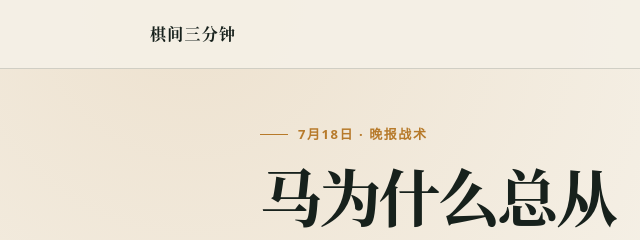
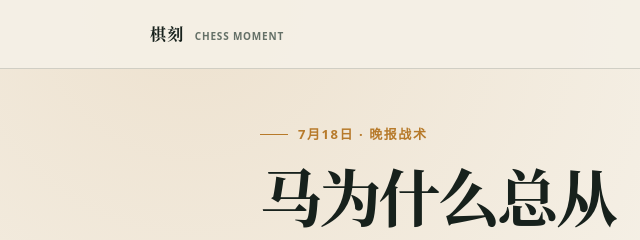
Before and after one commit to petrel2015/chess-moment, a plain HTML site: page knight-fork.html in a window 1280 px wide. Shown: the top 240 px of the page, 0-640 px from the left. Drawn offline with Linux system fonts and the light colour scheme.

Commit message:
Rename project to Chess Moment

```diff
--- a/assets/styles.css
+++ b/assets/styles.css
@@ -102,6 +102,15 @@ a { color: inherit; }
   text-decoration: none;
   font-weight: 700;
   letter-spacing: 0.08em;
+}
+.brand span {
+  margin-left: 5px;
+  color: var(--muted);
+  font-family: ui-sans-serif, system-ui, sans-serif;
+  font-size: 10px;
+  font-weight: 700;
+  letter-spacing: .08em;
+  text-transform: uppercase;
 }
 
 .issue-mark {
--- a/knight-fork.html
+++ b/knight-fork.html
@@ -1,8 +1,8 @@
 <!doctype html>
 <html lang="zh-CN">
-<head><meta charset="utf-8"><meta name="viewport" content="width=device-width, initial-scale=1"><title>马的双重攻击｜棋间三分钟</title><link rel="stylesheet" href="assets/styles.css"></head>
+<head><meta charset="utf-8"><meta name="viewport" content="width=device-width, initial-scale=1"><title>马的双重攻击｜棋刻 Chess Moment</title><link rel="stylesheet" href="assets/styles.css"></head>
 <body>
-  <header class="site-header"><div class="header-inner"><a class="brand" href="index.html">棋间三分钟</a><span class="issue-mark">早九点 · 晚六点 · 每期完整讲解</span></div></header>
+  <header class="site-header"><div class="header-inner"><a class="brand" href="index.html">棋刻 <span>Chess Moment</span></a><span class="issue-mark">早九点 · 晚六点 · 每期完整讲解</span></div></header>
   <main class="page">
     <article>
       <header class="article-header"><p class="eyebrow">7月18日 · 晚报战术</p><h1>马为什么总从<br>意外处出现</h1><p class="dek">它不沿直线走，所以我们的眼睛很容易漏掉它。今天只找一个落点：同时碰到王和后。</p><div class="meta">难度 1/5　·　预计 3 分钟　·　主题：双重攻击</div></header>
@@ -22,5 +22,5 @@
       <a class="archive-card" href="arabian-mate.html"><time>7月19日 · 晚报</time><h3>车与马的一把古老锁</h3><p>不用后，也能把王封得严严实实。</p><span class="tag">残局 · 一步将杀 →</span></a>
       <a class="archive-card" href="philidor-center.html"><time>7月19日 · 早报</time><h3>会写歌的棋手，和一个中心兵</h3><p>面对菲利多尔防御，为什么要及时走 d4？</p><span class="tag">开局 · 两步挑战 →</span></a>
     </div></section>
-  </main><footer class="site-footer">棋间三分钟 · 把每一个“为什么”留在棋盘上解决</footer><script src="assets/app.js"></script>
+  </main><footer class="site-footer">棋刻 Chess Moment · 每天三分钟，想明白一步棋</footer><script src="assets/app.js"></script>
 </body></html>
```
Also changed, not shown: arabian-mate.html (+3 -3 lines), index.html (+3 -3 lines), philidor-center.html (+3 -3 lines), README.md.
